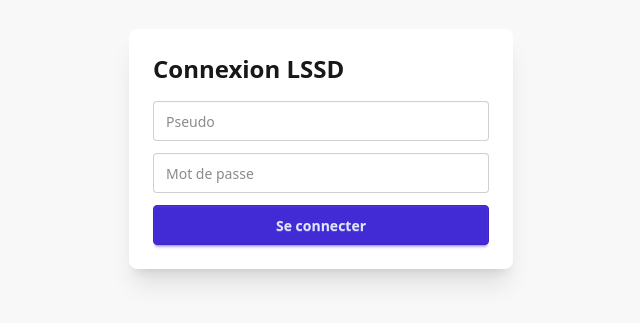
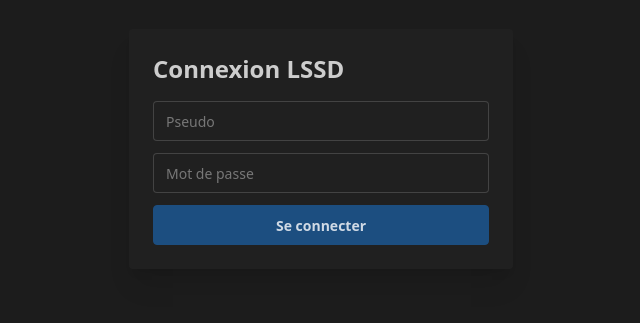
Before and after one commit to kbakazami/lssd-time, a React (Vite) app: page / in a window 1280 px wide. Shown: the part 251-574 px from the top of the page, without its empty margins (319-959 px from the left). Built offline with nearby package versions, Linux system fonts and the light colour scheme.

Commit message:
feat: wrap AppRoutes in a themed div and update daisyUI plugin themes

```diff
--- a/src/App.tsx
+++ b/src/App.tsx
@@ -1,7 +1,11 @@
 import AppRoutes from "./app/routes";
 
 function App() {
-    return <AppRoutes />;
+    return (
+        <div data-theme="business" className="min-h-screen">
+            <AppRoutes />
+        </div>
+    );
 }
 
 export default App;
--- a/src/index.css
+++ b/src/index.css
@@ -1,2 +1,4 @@
 @import "tailwindcss";
-@plugin "daisyui";
+@plugin "daisyui" {
+    themes: light --default, dark --prefersdark, business;
+}
```
